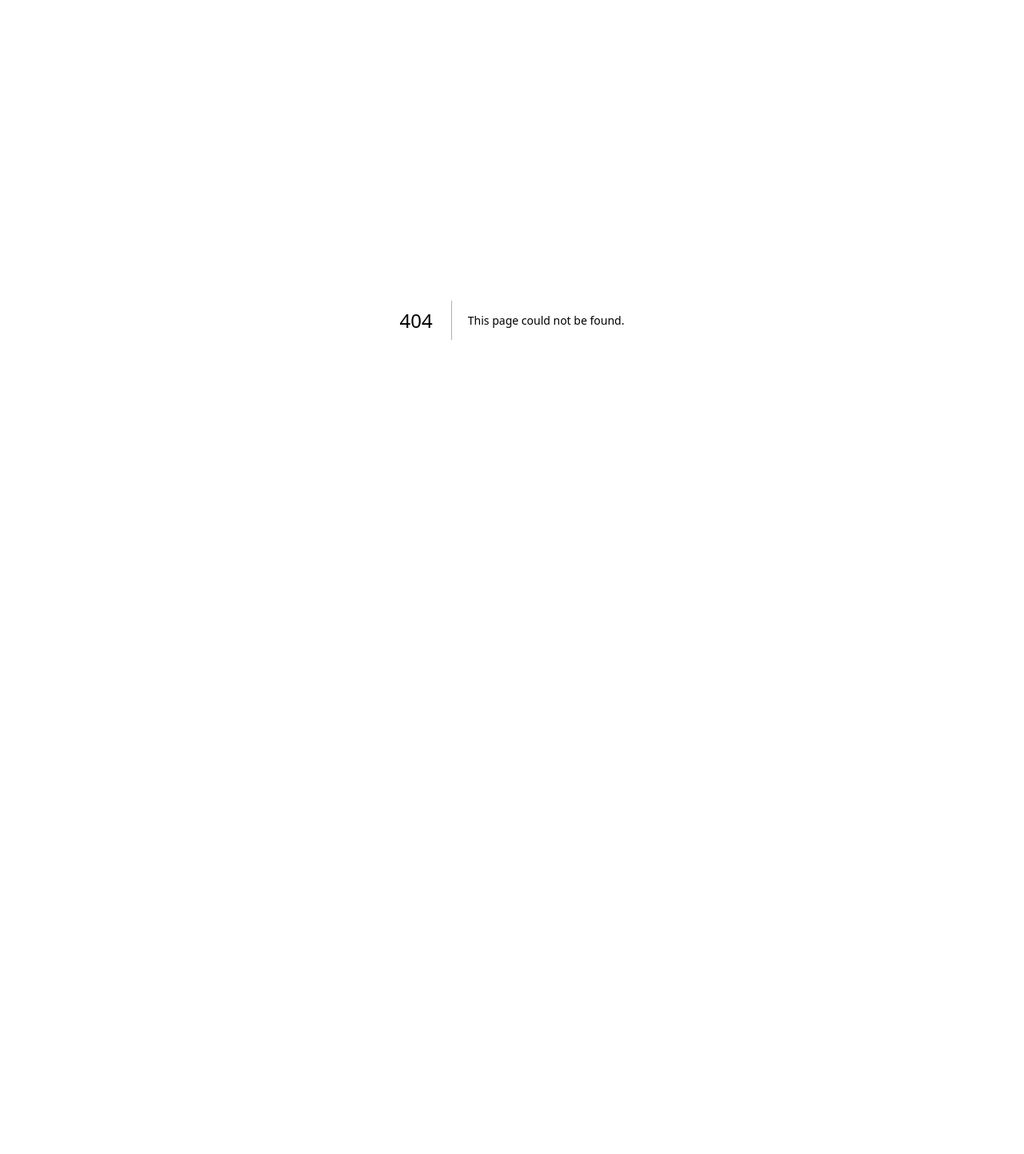
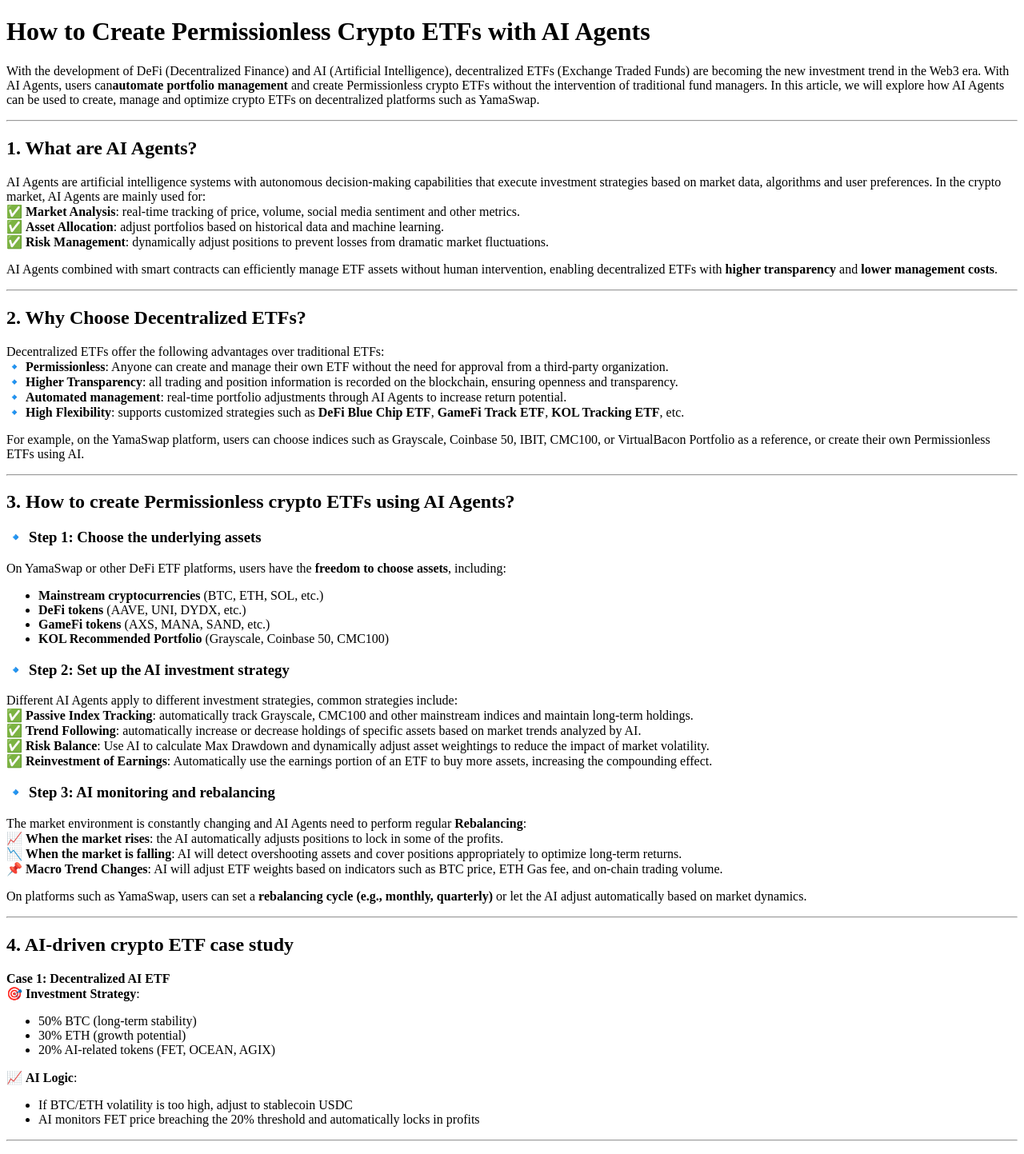
Before and after one commit to yamaswap-labs/docs, a Next.js app: page /advanced/how_to_create_permissionless_etf_with_ai_agent in a window 1280 px wide. Before the commit this address had no page. Shown: the top 1443 px of the page at 80% size. Before the commit the page ends 800 px from the top, so only its background shows below. Built offline with nearby package versions, Linux system fonts and the light colour scheme.

Commit message:
feat: ai agent

```diff
--- /dev/null
+++ b/pages/advanced/how_to_create_permissionless_etf_with_ai_agent.mdx
@@ -0,0 +1,105 @@
+# How to Create Permissionless Crypto ETFs with AI Agents
+
+With the development of DeFi (Decentralized Finance) and AI (Artificial Intelligence), decentralized ETFs (Exchange Traded Funds) are becoming the new investment trend in the Web3 era. With AI Agents, users can**automate portfolio management** and create Permissionless crypto ETFs without the intervention of traditional fund managers. In this article, we will explore how AI Agents can be used to create, manage and optimize crypto ETFs on decentralized platforms such as YamaSwap.
+
+---
+
+## 1. What are AI Agents?
+
+AI Agents are artificial intelligence systems with autonomous decision-making capabilities that execute investment strategies based on market data, algorithms and user preferences. In the crypto market, AI Agents are mainly used for:
+✅ **Market Analysis**: real-time tracking of price, volume, social media sentiment and other metrics.
+✅ **Asset Allocation**: adjust portfolios based on historical data and machine learning.
+✅ **Risk Management**: dynamically adjust positions to prevent losses from dramatic market fluctuations.
+
+AI Agents combined with smart contracts can efficiently manage ETF assets without human intervention, enabling decentralized ETFs with **higher transparency** and **lower management costs**.
+
+---
+
+## 2. Why Choose Decentralized ETFs?
+
+Decentralized ETFs offer the following advantages over traditional ETFs:
+🔹 **Permissionless**: Anyone can create and manage their own ETF without the need for approval from a third-party organization.
+🔹 **Higher Transparency**: all trading and position information is recorded on the blockchain, ensuring openness and transparency.
+🔹 **Automated management**: real-time portfolio adjustments through AI Agents to increase return potential.
+🔹 **High Flexibility**: supports customized strategies such as **DeFi Blue Chip ETF**, **GameFi Track ETF**, **KOL Tracking ETF**, etc.
+
+For example, on the YamaSwap platform, users can choose indices such as Grayscale, Coinbase 50, IBIT, CMC100, or VirtualBacon Portfolio as a reference, or create their own Permissionless ETFs using AI.
+
+---
+
+## **3. How to create Permissionless crypto ETFs using AI Agents?**
+
+### **🔹 Step 1: Choose the underlying assets**
+
+On YamaSwap or other DeFi ETF platforms, users have the **freedom to choose assets**, including:
+
+- **Mainstream cryptocurrencies** (BTC, ETH, SOL, etc.)
+- **DeFi tokens** (AAVE, UNI, DYDX, etc.)
+- **GameFi tokens** (AXS, MANA, SAND, etc.)
+- **KOL Recommended Portfolio** (Grayscale, Coinbase 50, CMC100)
+
+### **🔹 Step 2: Set up the AI investment strategy**
+
+Different AI Agents apply to different investment strategies, common strategies include:
+✅ **Passive Index Tracking**: automatically track Grayscale, CMC100 and other mainstream indices and maintain long-term holdings.
+✅ **Trend Following**: automatically increase or decrease holdings of specific assets based on market trends analyzed by AI.
+✅ **Risk Balance**: Use AI to calculate Max Drawdown and dynamically adjust asset weightings to reduce the impact of market volatility.
+✅ **Reinvestment of Earnings**: Automatically use the earnings portion of an ETF to buy more assets, increasing the compounding effect.
+
+### **🔹 Step 3: AI monitoring and rebalancing**
+
+The market environment is constantly changing and AI Agents need to perform regular **Rebalancing**:
+📈 **When the market rises**: the AI automatically adjusts positions to lock in some of the profits.
+📉 **When the market is falling**: AI will detect overshooting assets and cover positions appropriately to optimize long-term returns.
+📌 **Macro Trend Changes**: AI will adjust ETF weights based on indicators such as BTC price, ETH Gas fee, and on-chain trading volume.
+
+On platforms such as YamaSwap, users can set a **rebalancing cycle (e.g., monthly, quarterly)** or let the AI adjust automatically based on market dynamics.
+
+---
+
+## **4. AI-driven crypto ETF case study**
+
+**Case 1: Decentralized AI ETF**
+🎯 **Investment Strategy**:
+
+- 50% BTC (long-term stability)
+- 30% ETH (growth potential)
+- 20% AI-related tokens (FET, OCEAN, AGIX)
+
+📈 **AI Logic**:
+
+- If BTC/ETH volatility is too high, adjust to stablecoin USDC
+- AI monitors FET price breaching the 20% threshold and automatically locks in profits
+
+---
+
+**Case Study 2: KOL Tracking ETF**
+🎯 **Investment Strategy**:
+
+- Refer to VirtualBacon, Grayscale positions, dynamically assign weights
+- 70% Mainstream assets (BTC, ETH, SOL)
+- 30% KOL recommended DeFi/GameFi tokens
+
+📈 **AI Logic**:
+
+- Monitor KOL position changes and automatically adjust ETF structure
+- Combine with social media sentiment analysis to optimize buy/sell timing
+
+---
+
+## 5. Future Prospect: Infinite Possibilities of AI + DeFi
+
+The combination of AI and DeFi is reshaping the crypto investment ecosystem, and possible future trends include:
+🚀 **AI Agent DAOs**: Asset investment and management using AI-created DAOs.
+🚀 **Permissionless ETFs**: each user can have their own proprietary ETF that automatically adjusts based on individual risk appetite
+🚀 **Cross-chain ETF interoperability**: AI will manage multi-chain assets (Solana, Base, Ethereum, etc.) to provide richer portfolios
+
+YamaSwap is driving this change by making it easy for everyone to create, manage and optimize Permissionless crypto ETFs, making AI-driven DeFi investing a reality.
+
+---
+
+## **Conclusions**
+
+AI Agents are revolutionizing the way DeFi investing is done, providing users with a smarter, decentralized, automated crypto ETF solution. With AI **tracking the market in real-time, optimizing investment strategies, and dynamically adjusting positions**, decentralized ETFs are becoming the new asset management tool of the Web3 era.
+
+🚀 **Join [YamaSwap](https://www.yamaswap.com/) now to experience AI-driven, Permissionless ETF trading!**
```
